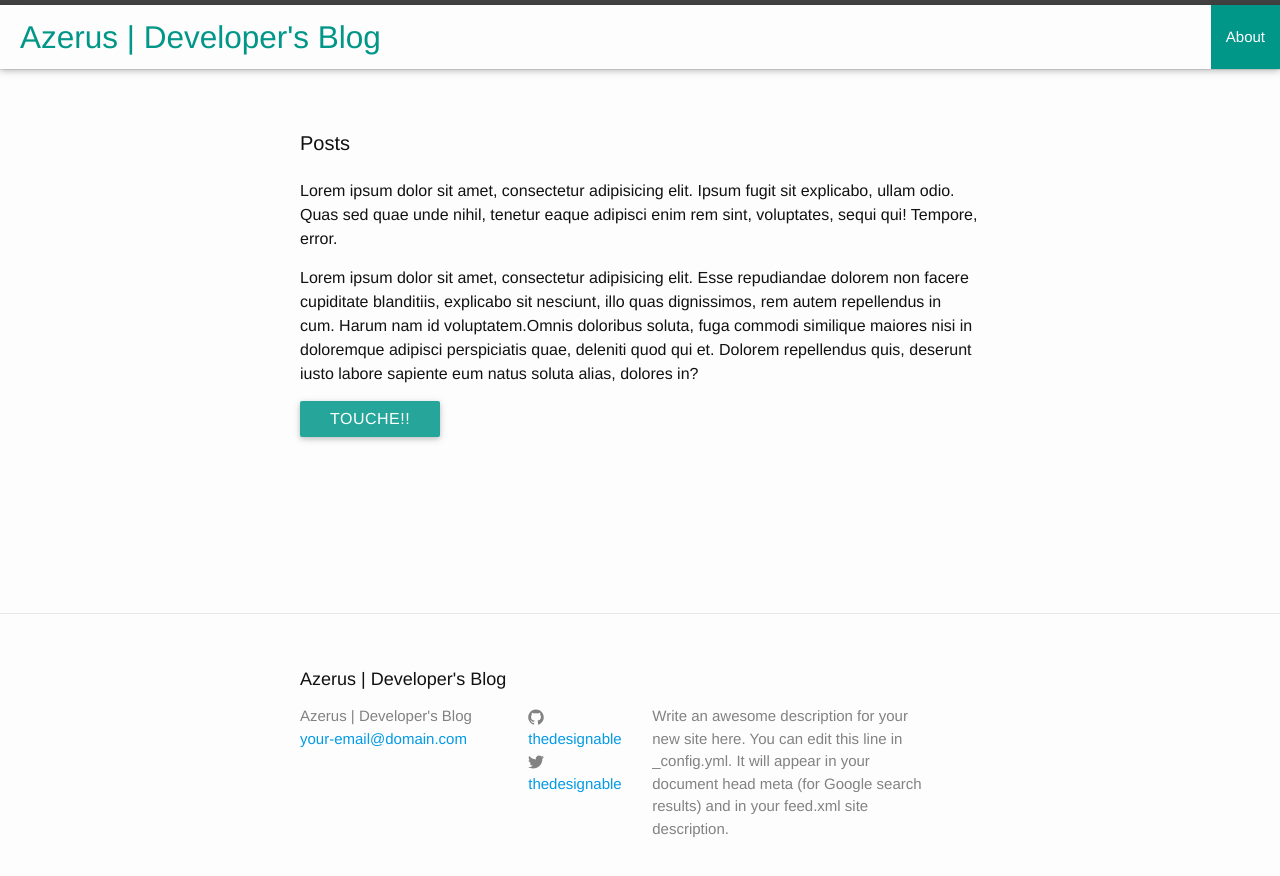
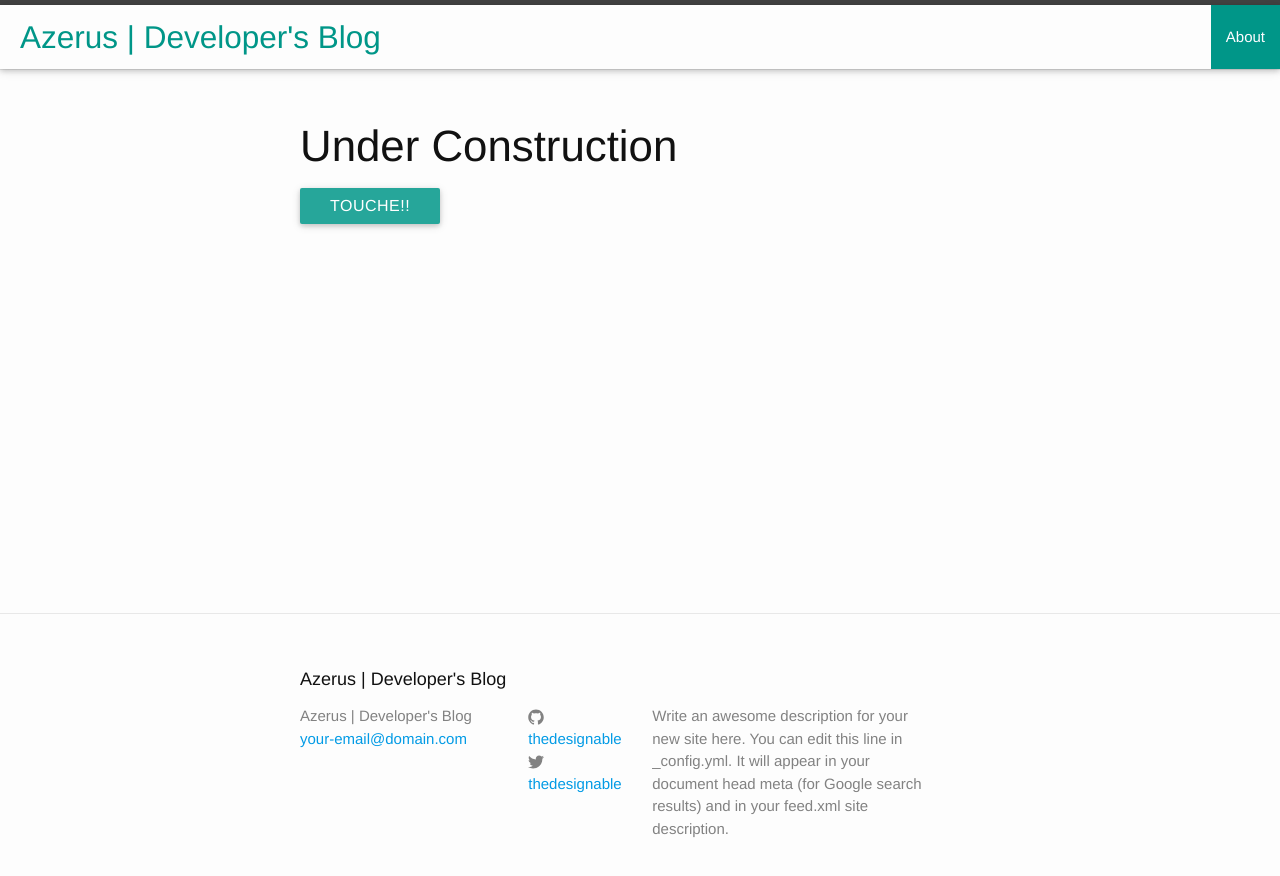
Before and after one commit to aidataguy/thedesignable_azerus, a Jekyll site: the page built from index.html, in a window 1280 px wide. Shown: the top 876 px of the page. Built offline with Jekyll 4.4.1, drawn with Linux system fonts in a browser that asks for light colours.

Commit message:
Underconstruction Is Set

```diff
--- a/_config.yml
+++ b/_config.yml
@@ -11,4 +11,5 @@ twitter_username: thedesignable
 github_username:  thedesignable
 
 # Build settings
+highlighter: pygments
 markdown: kramdown
--- a/index.html
+++ b/index.html
@@ -4,9 +4,6 @@ layout: default
 
 <div class="home">
 
-  <h1 class="page-heading">Posts</h1>
-  <p>Lorem ipsum dolor sit amet, consectetur adipisicing elit. Ipsum fugit sit explicabo, ullam odio. Quas sed quae unde nihil, tenetur eaque adipisci enim rem sint, voluptates, sequi qui! Tempore, error.</p>
-  <p><span>Lorem ipsum dolor sit amet, consectetur adipisicing elit. Esse repudiandae dolorem non facere cupiditate blanditiis, explicabo sit nesciunt, illo quas dignissimos, rem autem repellendus in cum. Harum nam id voluptatem.</span><span>Omnis doloribus soluta, fuga commodi similique maiores nisi in doloremque adipisci perspiciatis quae, deleniti quod qui et. Dolorem repellendus quis, deserunt iusto labore sapiente eum natus soluta alias, dolores in?</span></p>
-</div>
+<h3>Under Construction</h3>
 
 <a class="waves-effect waves-light btn">touche!!</a>
```
